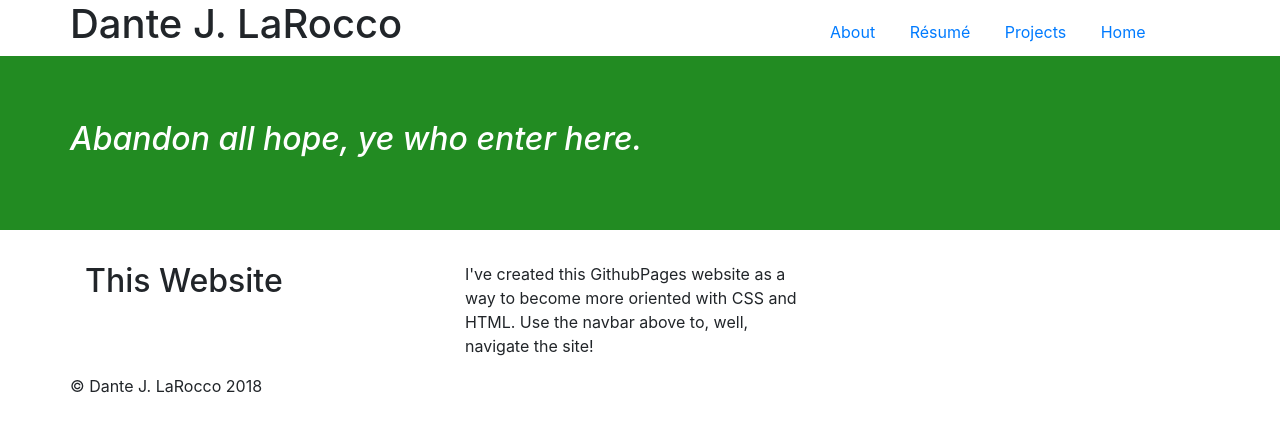
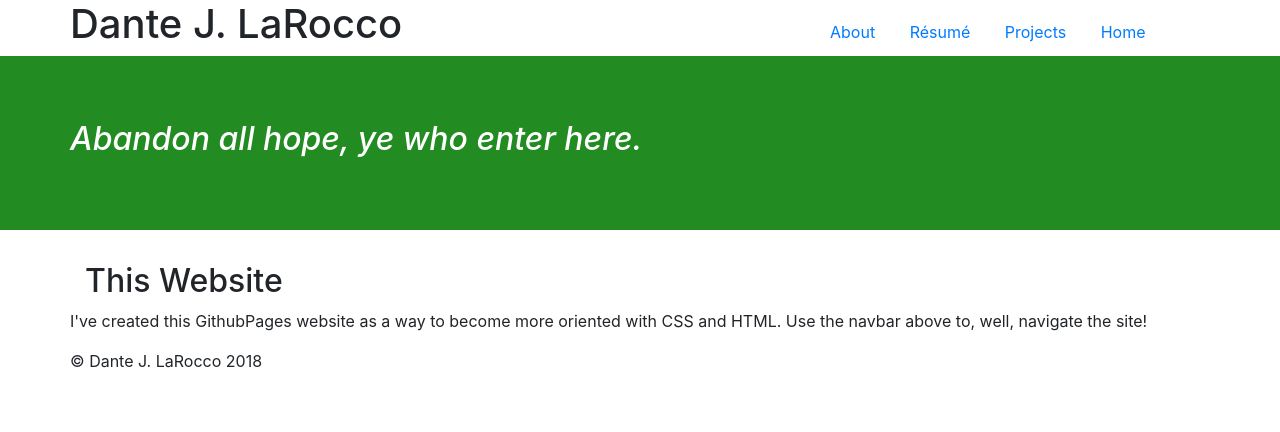
Before and after one commit to dantejlarocco/dantejlarocco.github.io, a Jekyll site: the page built from index.md, in a window 1280 px wide. Shown: the top 432 px of the page. Built offline with Jekyll 4.4.1, drawn with Linux system fonts in a browser that asks for light colours; our own code applies the rules of GitHub Pages for plain Markdown files.

Commit message:
Update default.html

```diff
--- a/_layouts/default.html
+++ b/_layouts/default.html
@@ -32,7 +32,7 @@
     <section class="container">
       <div class="row">
         <h2 class="col-sm-4">This Website</h2>
-        <p class="col-sm-4">I've created this GithubPages website as a way to become more oriented with CSS and HTML. Use the navbar above to, well, navigate the site!</p>
+        <p>I've created this GithubPages website as a way to become more oriented with CSS and HTML. Use the navbar above to, well, navigate the site!</p>
       </div>
     </section>
 
```
